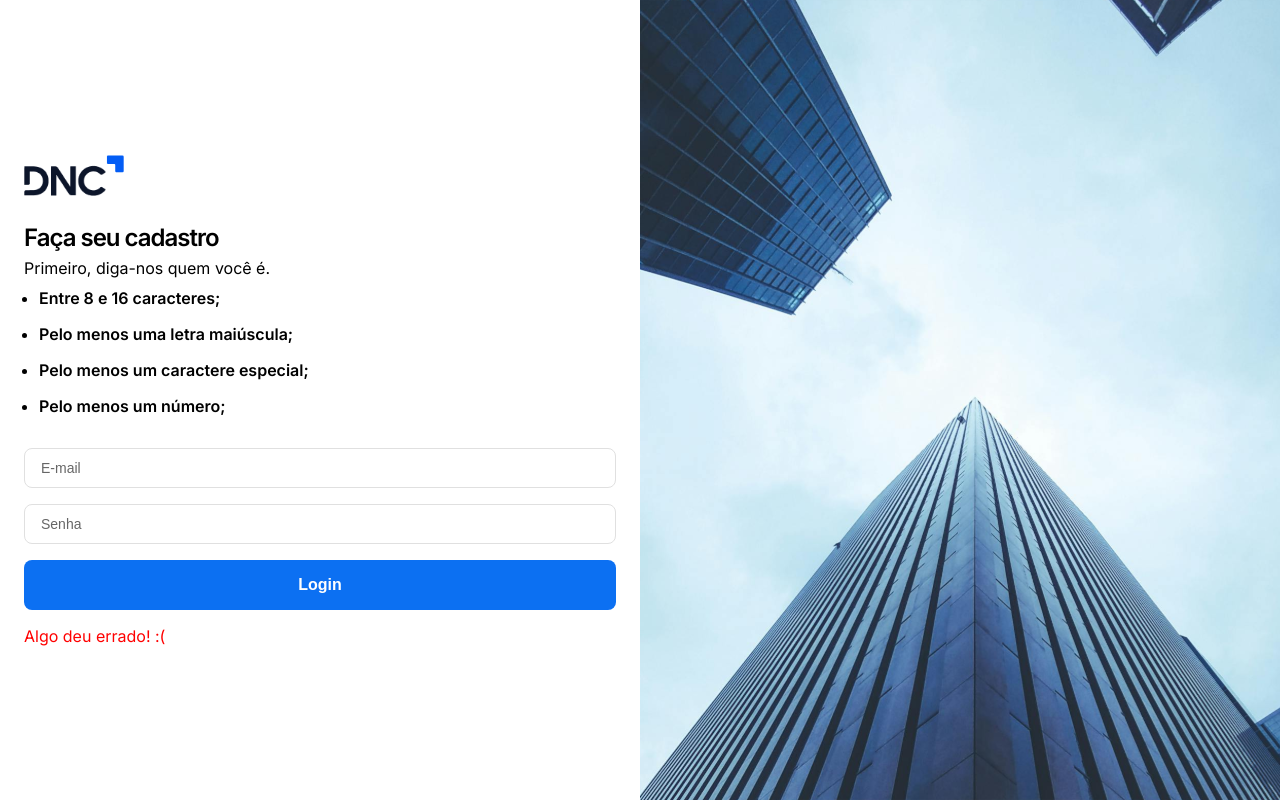
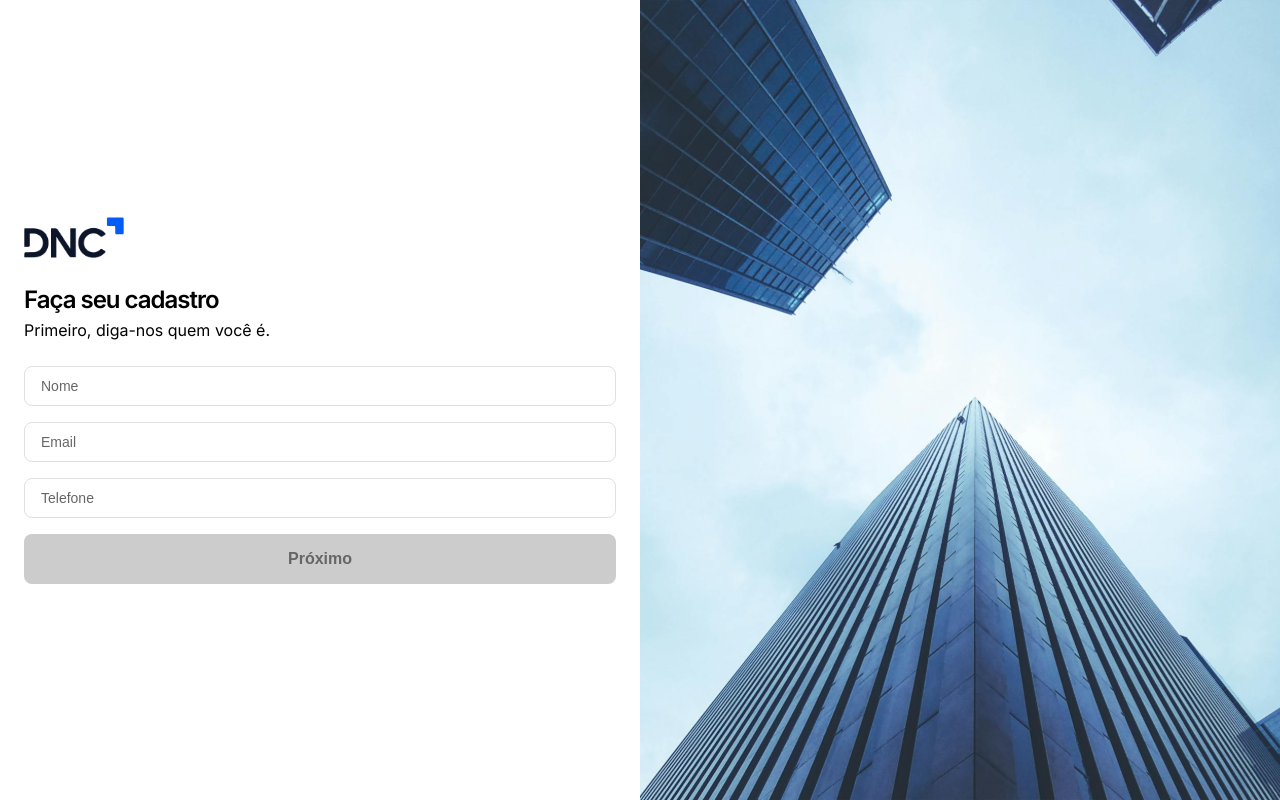
Before and after one commit to BrunoRaposoo/sales-dashboard-br, a React (Vite) app: page /cadastro in a window 1280 px wide. Built offline with nearby package versions, Linux system fonts and the light colour scheme.

Commit message:
Feat: Create Profile Flow

```diff
--- a/package.json
+++ b/package.json
@@ -13,6 +13,7 @@
     "@emotion/react": "^11.14.0",
     "@emotion/styled": "^11.14.0",
     "@mui/material": "^6.3.1",
+    "@reduxjs/toolkit": "^2.8.2",
     "@types/js-cookie": "^3.0.6",
     "@types/styled-components": "^5.1.34",
     "axios": "^1.11.0",
@@ -22,6 +23,7 @@
     "react": "^18.3.1",
     "react-chartjs-2": "^5.3.0",
     "react-dom": "^18.3.1",
+    "react-redux": "^9.2.0",
     "react-router-dom": "^7.0.2",
     "styled-components": "^6.1.13"
   },
--- a/src/hooks/useFormValidation.ts
+++ b/src/hooks/useFormValidation.ts
@@ -18,7 +18,17 @@
         return /\S+@\S+.\S+/.test(String(formValues[index]))
       }
       if (input.type === 'password') {
-        return String(formValues[index]).length > 7
+        const password = String(value)
+        const hasCorrectLenght = password.length >= 8 && password.length <= 16
+        const hasUppercaseLetter = /[A-Z]/.test(password)
+        const hasSpacialCharacter = /[!@#$%^&*(),.?":{}|<>]/.test(password)
+        const hasNumber = /\d/.test(password)
+        return (
+          hasCorrectLenght &&
+          hasUppercaseLetter &&
+          hasSpacialCharacter &&
+          hasNumber
+        )
       }
       return true
     })
--- a/src/main.tsx
+++ b/src/main.tsx
@@ -3,12 +3,16 @@
 import App from './App.tsx'
 import { GlobalStyle } from './styles/'
 import { AppThemeProvider } from './contexts/AppThemeContext.tsx'
+import { Provider } from 'react-redux'
+import store from './redux/index.ts'
 
 createRoot(document.getElementById('root')!).render(
   <StrictMode>
-    <AppThemeProvider>
-      <GlobalStyle />
-      <App />
-    </AppThemeProvider>
+    <Provider store={store}>
+      <AppThemeProvider>
+        <GlobalStyle />
+        <App />
+      </AppThemeProvider>
+    </Provider>
   </StrictMode>
 )
--- a/src/pages/Login.tsx
+++ b/src/pages/Login.tsx
@@ -13,9 +13,14 @@
 import { jwtExpirationDateConverter, pxToRem } from '@/utils'
 import { Box, Container, Grid2 } from '@mui/material'
 import { ChangeEvent, useEffect } from 'react'
+import { useSelector } from 'react-redux'
+import { RootState } from '@/redux'
 
 export default function Login() {
   const navigate = useNavigate()
+  const { email, message } = useSelector(
+    (state: RootState) => state.createProfile
+  )
   const inputs = [
     {
       type: 'email',
@@ -32,7 +37,7 @@
   const { formValues, formValid, handleChange } = userFormValidation(inputs)
 
   const handleMessage = (): MessageProps => {
-    if (!error) return { msg: '', type: 'success' }
+    if (!error) return { msg: message ?? '', type: 'success' }
     switch (error) {
       case 401:
         return {
@@ -60,11 +65,18 @@
       const decoded: DecodedJWT = jwtDecode(data?.jwt_token)
       Cookies.set('Authorization', data?.jwt_token, {
         expires: jwtExpirationDateConverter(decoded.exp),
-        secure: true
+        secure: true,
       })
     }
     if (Cookies.get('Authorization')) navigate('/home')
   }, [data, navigate])
+
+  useEffect(() => {
+    if (email) {
+      handleChange(0, email)
+    }
+  }, [email])
+
   return (
     <>
       <Box>
--- a/src/pages/Registration.tsx
+++ b/src/pages/Registration.tsx
@@ -7,17 +7,81 @@
   StyledUl,
 } from '@/components'
 import { pxToRem } from '@/utils'
-import { Box, Container, Grid } from '@mui/material'
+import { Box, Container, Grid2 } from '@mui/material'
+import { RootState } from '@/redux'
+import { setMessage, setProfileData } from '@/redux/slices/createProfile'
+import { useDispatch, useSelector } from 'react-redux'
+import { CreateProfileData, InputProps } from '@/types'
+import { usePost, userFormValidation } from '@/hooks'
+import { ChangeEvent, useEffect } from 'react'
+import { useNavigate } from 'react-router-dom'
 
 export default function Registration() {
+  const dispatch = useDispatch()
+  const navigate = useNavigate()
+  const { email } = useSelector((state: RootState) => state.createProfile)
+  const { data, loading, error, postData } = usePost<string, CreateProfileData>(
+    'profile/create'
+  )
+
+  const step1Inputs: InputProps[] = [
+    { name: 'name', type: 'text', placeholder: 'Nome', required: true },
+    { name: 'email', type: 'email', placeholder: 'Email' },
+    { name: 'phone', type: 'tel', placeholder: 'Telefone', required: true },
+  ]
+
+  const handleStep1 = (e: React.FormEvent) => {
+    e.preventDefault()
+    dispatch(
+      setProfileData({
+        email: String(step1FormValues[1]),
+      })
+    )
+  }
+
+  const {
+    formValues: step1FormValues,
+    formValid: step1FormValid,
+    handleChange: step1FormHandleChange,
+  } = userFormValidation(step1Inputs)
+
+  const step2Inputs: InputProps[] = [{ type: 'password', placeholder: 'Senha' }]
+
+  const handleStep2 = async (e: React.FormEvent) => {
+    e.preventDefault()
+    await postData({
+      name: String(step1FormValues[0]),
+      email: String(step1FormValues[1]),
+      phone: String(step1FormValues[2]),
+      password: String(step2FormValues[0]),
+    })
+  }
+
+  const {
+    formValues: step2FormValues,
+    formValid: step2FormValid,
+    handleChange: step2FormHandleChange,
+  } = userFormValidation(step2Inputs)
+
+  const handleStepInputs = email ? step2Inputs : step1Inputs
+
+  useEffect(() => {
+    if (data !== null) {
+      dispatch(setMessage('Usuário criado com sucesso'))
+      navigate('/')
+    } else if (error) {
+      alert(
+        `Não foi possível realizar a operação. Entre em contato com nosso suporte. (${error})`
+      )
+    }
+  }, [data, navigate, error])
+
   return (
     <>
       <Box>
-        <Grid container>
-          <Grid
-            item
-            xs={12}
-            sm={6}
+        <Grid2 container>
+          <Grid2
+            size={{ xs: 12, sm: 6 }}
             sx={{ alignItems: 'center', display: 'flex', height: '100vh' }}
           >
             <Container>
@@ -25,39 +89,62 @@
                 <Logo height={41} width={100} />
               </Box>
               <Box sx={{ marginBottom: pxToRem(24) }}>
-                <StyledH1>Faça seu cadastro</StyledH1>
-                <StyledP>Primeiro, diga-nos quem você é.</StyledP>
+                <StyledH1>
+                  {email ? 'Defina sua senha' : 'Faça seu cadastro'}
+                </StyledH1>
+                <StyledP>
+                  {email
+                    ? 'Sua senha deve ter: '
+                    : 'Primeiro, diga-nos quem você é.'}
+                </StyledP>
+                {email && (
                   <StyledUl>
                     <li>Entre 8 e 16 caracteres;</li>
                     <li>Pelo menos uma letra maiúscula;</li>
                     <li>Pelo menos um caractere especial;</li>
                     <li>Pelo menos um número;</li>
                   </StyledUl>
+                )}
               </Box>
               <FormComponent
-                inputs={[
-                  { type: 'email', placeholder: 'E-mail' },
-                  { type: 'password', placeholder: 'Senha' },
+                inputs={handleStepInputs.map((input, index) => ({
+                  type: input.type,
+                  placeholder: input.placeholder,
+                  value: email
+                    ? step2FormValues[index] || ''
+                    : step1FormValues[index] || '',
+                  onChange: (e: ChangeEvent<HTMLInputElement>) =>
+                    email
+                      ? step2FormHandleChange(
+                          index,
+                          (e.target as HTMLInputElement).value
+                        )
+                      : step1FormHandleChange(
+                          index,
+                          (e.target as HTMLInputElement).value
+                        ),
+                }))}
+                buttons={[
+                  {
+                    className: 'primary',
+                    disabled: email
+                      ? !step2FormValid || loading
+                      : !step1FormValid,
+                    onClick: email ? handleStep2 : handleStep1,
+                    type: 'submit',
+                    children: email ? 'Enviar' : 'Próximo',
+                  },
                 ]}
-                buttons={[
-                  { className: 'primary', type: 'submit', children: 'Login' },
-                ]}
-                message={{
-                  msg: 'Algo deu errado! :(',
-                  type: 'error',
-                }}
               />
             </Container>
-          </Grid>
-          <Grid
-            item
-            xs={12}
-            sm={6}
+          </Grid2>
+          <Grid2
+            size={{ xs: 12, sm: 6 }}
             sx={{ display: { xs: 'none', sm: 'block' } }}
           >
             <BannerImage />
-          </Grid>
-        </Grid>
+          </Grid2>
+        </Grid2>
       </Box>
     </>
   )
--- /dev/null
+++ b/src/redux/index.ts
@@ -0,0 +1,13 @@
+import { configureStore } from '@reduxjs/toolkit'
+import createProfileReducer from './slices/createProfile'
+
+const store = configureStore({
+  reducer: {
+    createProfile: createProfileReducer
+  }
+})
+
+export type RootState = ReturnType<typeof store.getState>
+export type AppDispactch = typeof store.dispatch
+
+export default store
--- /dev/null
+++ b/src/redux/slices/createProfile.ts
@@ -0,0 +1,28 @@
+import { CreateProfileData } from '@/types'
+import { createSlice, PayloadAction } from '@reduxjs/toolkit'
+
+const initialState: Omit<CreateProfileData, 'name' | 'phone' | 'password'> = {
+  email: '',
+  message: null,
+}
+
+const profileSlice = createSlice({
+  name: 'Profile',
+  initialState,
+  reducers: {
+    setProfileData: (
+      state,
+      action: PayloadAction<
+        Omit<CreateProfileData, 'name' | 'phone' | 'password'>
+      >
+    ) => {
+      state.email = action.payload.email
+    },
+    setMessage: (state, action: PayloadAction<string>) => {
+      state.message = action.payload
+    },
+  },
+})
+
+export const { setProfileData, setMessage } = profileSlice.actions
+export default profileSlice.reducer
```
Also changed, not shown: src/types/profileData.d.ts (+8 -0 lines), 1 other file (tests, documents, lock files or other folders). Lines whose indentation alone changed are shown as unchanged.
